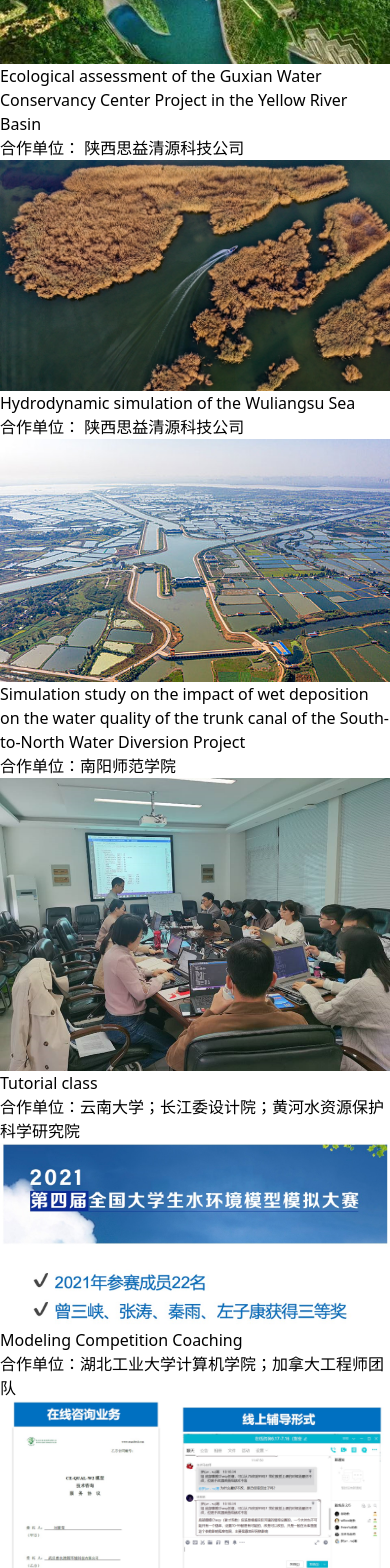
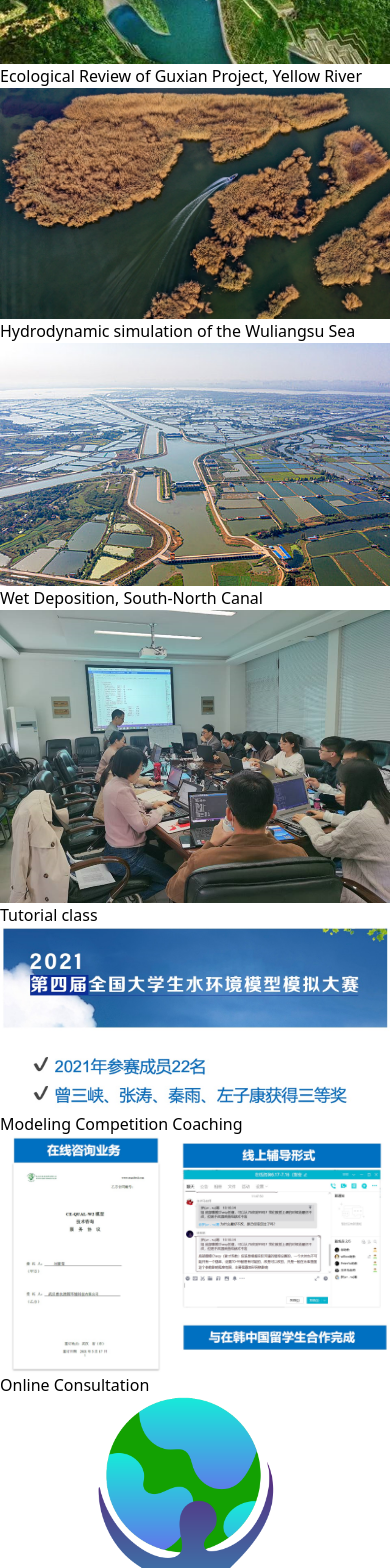
Before and after one commit to ecoscienceGit/EcoScienceWeb, a Vue app in the folder simple-vue/: page /projects in a window 390 px wide. Shown: the part 1280-2848 px from the top of the page. Built offline with nearby package versions, Linux system fonts and the light colour scheme.

Commit message:
更改project格式名称翻译

```diff
--- a/simple-vue/src/partials/ProjectsList.vue
+++ b/simple-vue/src/partials/ProjectsList.vue
@@ -12,18 +12,17 @@
         <div class="md:flex md:justify-between">
           <!-- Articles container -->
           <div class="md:grow -mt-4">
+            <!-- Project 1 -->
             <article
-              v-for="project in projects"
-              :key="project.id"
               class="flex flex-col md:flex-row items-center py-4 border-b border-gray-200"
             >
               <div
                 class="flex flex-col items-center md:flex-row md:items-center w-full"
               >
-                <router-link :to="`/project-post/${project.id}`" class="block">
+                <router-link to="/project-post/guxian" class="block">
                   <img
-                    :src="project.imageUrl"
-                    :alt="project.title"
+                    src="/projects/images/guxian/cover.jpg"
+                    alt="黄河项目"
                     class="w-48 h-32 md:w-64 md:h-48 rounded-lg shadow-md"
                   />
                 </router-link>
@@ -31,73 +30,195 @@
                   <header>
                     <h2 class="text-xl font-semibold mb-2">
                       <router-link
-                        :to="`/project-post/${project.id}`"
+                        to="/project-post/guxian"
                         class="hover:underline text-blue-600"
                       >
-                        {{ project.title }}
+                        {{ $t("project.huanghe") }}
                       </router-link>
                     </h2>
                   </header>
                   <footer class="text-sm flex items-center mt-4">
                     <div>
-                      <span class="text-gray-600">{{ project.summary }} </span>
+                      <span class="text-gray-600"></span>
                     </div>
                   </footer>
                 </div>
               </div>
             </article>
+
+            <!-- Project 2 -->
+            <article
+              class="flex flex-col md:flex-row items-center py-4 border-b border-gray-200"
+            >
+              <div
+                class="flex flex-col items-center md:flex-row md:items-center w-full"
+              >
+                <router-link to="/project-post/wuliangsuhai" class="block">
+                  <img
+                    src="/projects/images/wuliangsuhai/cover.jpg"
+                    alt="乌梁素海项目"
+                    class="w-48 h-32 md:w-64 md:h-48 rounded-lg shadow-md"
+                  />
+                </router-link>
+                <div class="md:ml-6 text-center md:text-left">
+                  <header>
+                    <h2 class="text-xl font-semibold mb-2">
+                      <router-link
+                        to="/project-post/wuliangsuhai"
+                        class="hover:underline text-blue-600"
+                      >
+                        {{ $t("project.wuliangsu") }}
+                      </router-link>
+                    </h2>
+                  </header>
+                  <footer class="text-sm flex items-center mt-4">
+                    <div>
+                      <span class="text-gray-600"></span>
+                    </div>
+                  </footer>
+                </div>
+              </div>
+            </article>
+
+            <!-- Project 3 -->
+            <article
+              class="flex flex-col md:flex-row items-center py-4 border-b border-gray-200"
+            >
+              <div
+                class="flex flex-col items-center md:flex-row md:items-center w-full"
+              >
+                <router-link to="/project-post/nanshuibeidiao" class="block">
+                  <img
+                    src="/projects/images/nanshuibeidiao/cover.jpg"
+                    alt="乌梁素海项目"
+                    class="w-48 h-32 md:w-64 md:h-48 rounded-lg shadow-md"
+                  />
+                </router-link>
+                <div class="md:ml-6 text-center md:text-left">
+                  <header>
+                    <h2 class="text-xl font-semibold mb-2">
+                      <router-link
+                        to="/project-post/nanshuibeidiao"
+                        class="hover:underline text-blue-600"
+                      >
+                        {{ $t("project.nanshui") }}
+                      </router-link>
+                    </h2>
+                  </header>
+                  <footer class="text-sm flex items-center mt-4">
+                    <div>
+                      <span class="text-gray-600"></span>
+                    </div>
+                  </footer>
+                </div>
+              </div>
+            </article>
+
+            <!-- Project 4 -->
+            <article
+              class="flex flex-col md:flex-row items-center py-4 border-b border-gray-200"
+            >
+              <div
+                class="flex flex-col items-center md:flex-row md:items-center w-full"
+              >
+                <router-link to="/project-post/yanxiban" class="block">
+                  <img
+                    src="/projects/images/yanxiban/cover.jpg"
+                    alt="乌梁素海项目"
+                    class="w-48 h-32 md:w-64 md:h-48 rounded-lg shadow-md"
+                  />
+                </router-link>
+                <div class="md:ml-6 text-center md:text-left">
+                  <header>
+                    <h2 class="text-xl font-semibold mb-2">
+                      <router-link
+                        to="/project-post/yanxiban"
+                        class="hover:underline text-blue-600"
+                      >
+                        {{ $t("project.training") }}
+                      </router-link>
+                    </h2>
+                  </header>
+                  <footer class="text-sm flex items-center mt-4">
+                    <div>
+                      <span class="text-gray-600"></span>
+                    </div>
+                  </footer>
+                </div>
+              </div>
+            </article>
+
+            <!-- Project 5 -->
+            <article
+              class="flex flex-col md:flex-row items-center py-4 border-b border-gray-200"
+            >
+              <div
+                class="flex flex-col items-center md:flex-row md:items-center w-full"
+              >
+                <router-link to="/project-post/competition" class="block">
+                  <img
+                    src="/projects/images/competition/cover.jpg"
+                    alt="乌梁素海项目"
+                    class="w-48 h-32 md:w-64 md:h-48 rounded-lg shadow-md"
+                  />
+                </router-link>
+                <div class="md:ml-6 text-center md:text-left">
+                  <header>
+                    <h2 class="text-xl font-semibold mb-2">
+                      <router-link
+                        to="/project-post/competition"
+                        class="hover:underline text-blue-600"
+                      >
+                        {{ $t("project.models") }}
+                      </router-link>
+                    </h2>
+                  </header>
+                  <footer class="text-sm flex items-center mt-4">
+                    <div>
+                      <span class="text-gray-600"></span>
+                    </div>
+                  </footer>
+                </div>
+              </div>
+            </article>
+
+            <!-- Project 6 -->
+            <article
+              class="flex flex-col md:flex-row items-center py-4 border-b border-gray-200"
+            >
+              <div
+                class="flex flex-col items-center md:flex-row md:items-center w-full"
+              >
+                <router-link to="/project-post/learningWithUs" class="block">
+                  <img
+                    src="/projects/images/learningWithUs/cover.jpg"
+                    alt="乌梁素海项目"
+                    class="w-48 h-32 md:w-64 md:h-48 rounded-lg shadow-md"
+                  />
+                </router-link>
+                <div class="md:ml-6 text-center md:text-left">
+                  <header>
+                    <h2 class="text-xl font-semibold mb-2">
+                      <router-link
+                        to="/project-post/learningWithUs"
+                        class="hover:underline text-blue-600"
+                      >
+                        {{ $t("project.consultation") }}
+                      </router-link>
+                    </h2>
+                  </header>
+                  <footer class="text-sm flex items-center mt-4">
+                    <div>
+                      <span class="text-gray-600"></span>
+                    </div>
+                  </footer>
+                </div>
+              </div>
+            </article>
+            <!-- Additional projects would be added here in the same pattern -->
           </div>
         </div>
       </div>
     </div>
   </section>
 </template>
-
-<script>
-export default {
-  name: "ProjectsList",
-  data() {
-    return {
-      // 示例项目数据
-      projects: [
-        {
-          id: "guxian",
-          title: this.$t("project.huanghe"),
-          summary: "合作单位： 陕西思益清源科技公司",
-          imageUrl: "/projects/images/guxian/cover.jpg",
-        },
-        {
-          id: "wuliangsuhai",
-          title: this.$t("project.wuliangsu"),
-          summary: "合作单位： 陕西思益清源科技公司",
-          imageUrl: "/projects/images/wuliangsuhai/cover.jpg",
-        },
-        {
-          id: "nanshuibeidiao",
-          title: this.$t("project.nanshui"),
-          summary: "合作单位：南阳师范学院",
-          imageUrl: "/projects/images/nanshuibeidiao/cover.jpg",
-        },
-        {
-          id: "yanxiban",
-          title: this.$t("project.training"),
-          summary: "合作单位：云南大学；长江委设计院；黄河水资源保护科学研究院",
-          imageUrl: "/projects/images/yanxiban/cover.jpg",
-        },
-        {
-          id: "competition",
-          title: this.$t("project.models"),
-          summary: "合作单位：湖北工业大学计算机学院；加拿大工程师团队",
-          imageUrl: "/projects/images/competition/cover.jpg",
-        },
-        {
-          id: "learningWithUs",
-          title: this.$t("project.consultation"),
-          summary: "",
-          imageUrl: "/projects/images/learningWithUs/cover.jpg",
-        },
-      ],
-    };
-  },
-};
-</script>
--- a/simple-vue/src/translations/en-US.json
+++ b/simple-vue/src/translations/en-US.json
@@ -59,9 +59,9 @@
   "services.educationConsulting.apply": "Study Abroad",
   "services.educationConsulting.writing": "Essay Writing",
 
-  "project.huanghe": "Ecological assessment of the Guxian Water Conservancy Center Project in the Yellow River Basin",
+  "project.huanghe": "Ecological Review of Guxian Project, Yellow River",
   "project.wuliangsu": "Hydrodynamic simulation of the Wuliangsu Sea",
-  "project.nanshui": "Simulation study on the impact of wet deposition on the water quality of the trunk canal of the South-to-North Water Diversion Project",
+  "project.nanshui": "Wet Deposition, South-North Canal",
   "project.training": "Tutorial class",
   "project.models": "Modeling Competition Coaching",
   "project.consultation": "Online Consultation",
```
